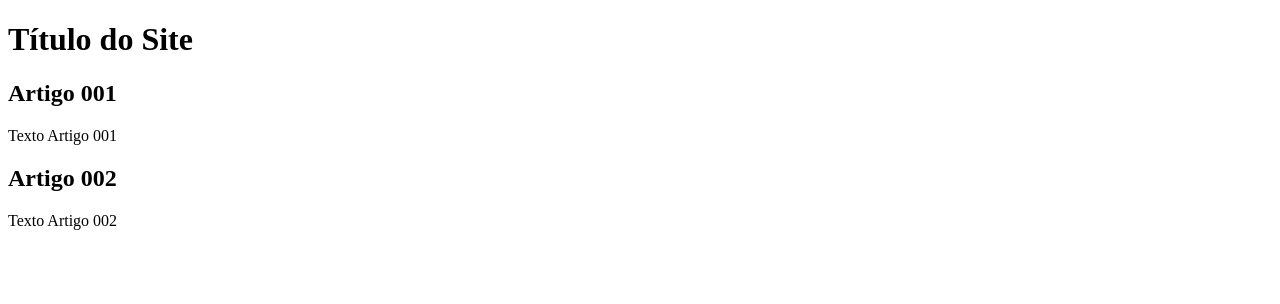
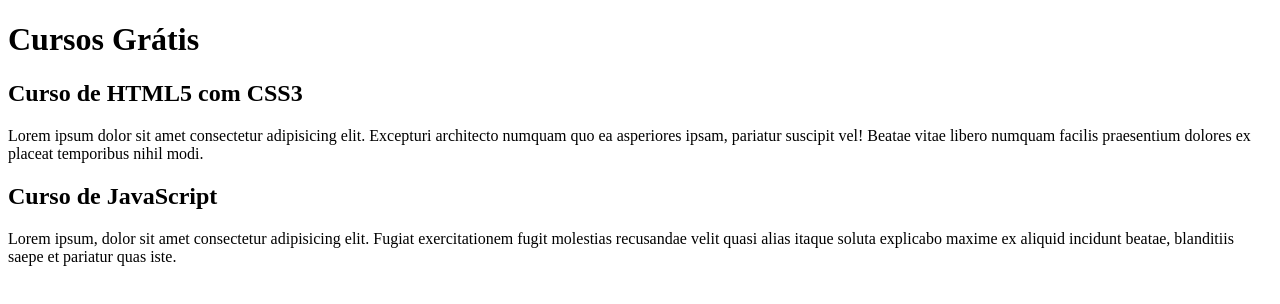
Before and after one commit to melissabferreira/projeto-site, a plain HTML site: page index.html in a window 1280 px wide. Drawn offline with Linux system fonts and the light colour scheme.

Commit message:
comecei a escrever o conteúdo

```diff
--- a/index.html
+++ b/index.html
@@ -8,15 +8,15 @@
 <body>
     <main>
 <header>
-    <h1>Título do Site</h1>
+    <h1>Cursos Grátis</h1>
 </header>
 <article>
-    <h2>Artigo 001</h2>
-    <p>Texto Artigo 001</p>
+    <h2>Curso de HTML5 com CSS3</h2>
+    <p>Lorem ipsum dolor sit amet consectetur adipisicing elit. Excepturi architecto numquam quo ea asperiores ipsam, pariatur suscipit vel! Beatae vitae libero numquam facilis praesentium dolores ex placeat temporibus nihil modi.</p>
 </article>
 <article>
-    <h2>Artigo 002</h2>
-    <p>Texto Artigo 002</p>
+    <h2>Curso de JavaScript</h2>
+    <p>Lorem ipsum, dolor sit amet consectetur adipisicing elit. Fugiat exercitationem fugit molestias recusandae velit quasi alias itaque soluta explicabo maxime ex aliquid incidunt beatae, blanditiis saepe et pariatur quas iste.</p>
 </article>
     </main>
 </body>
```
